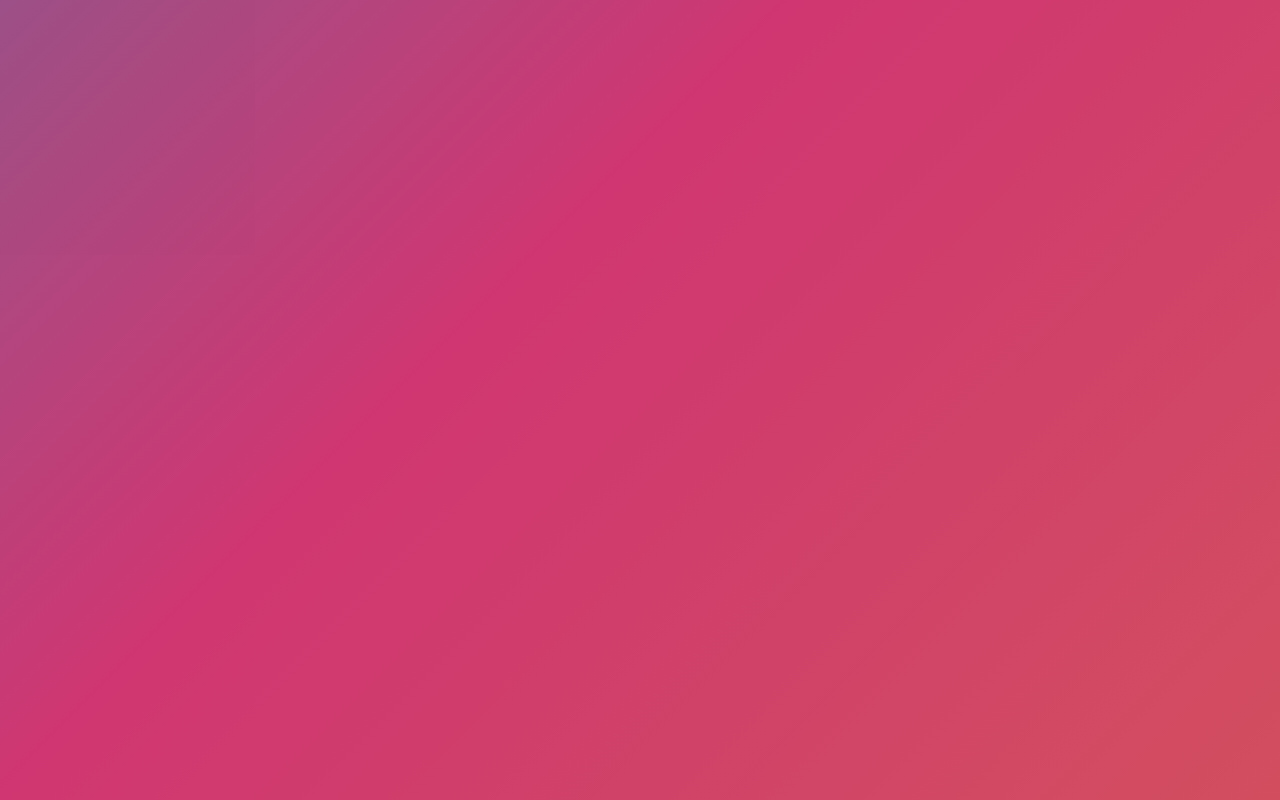
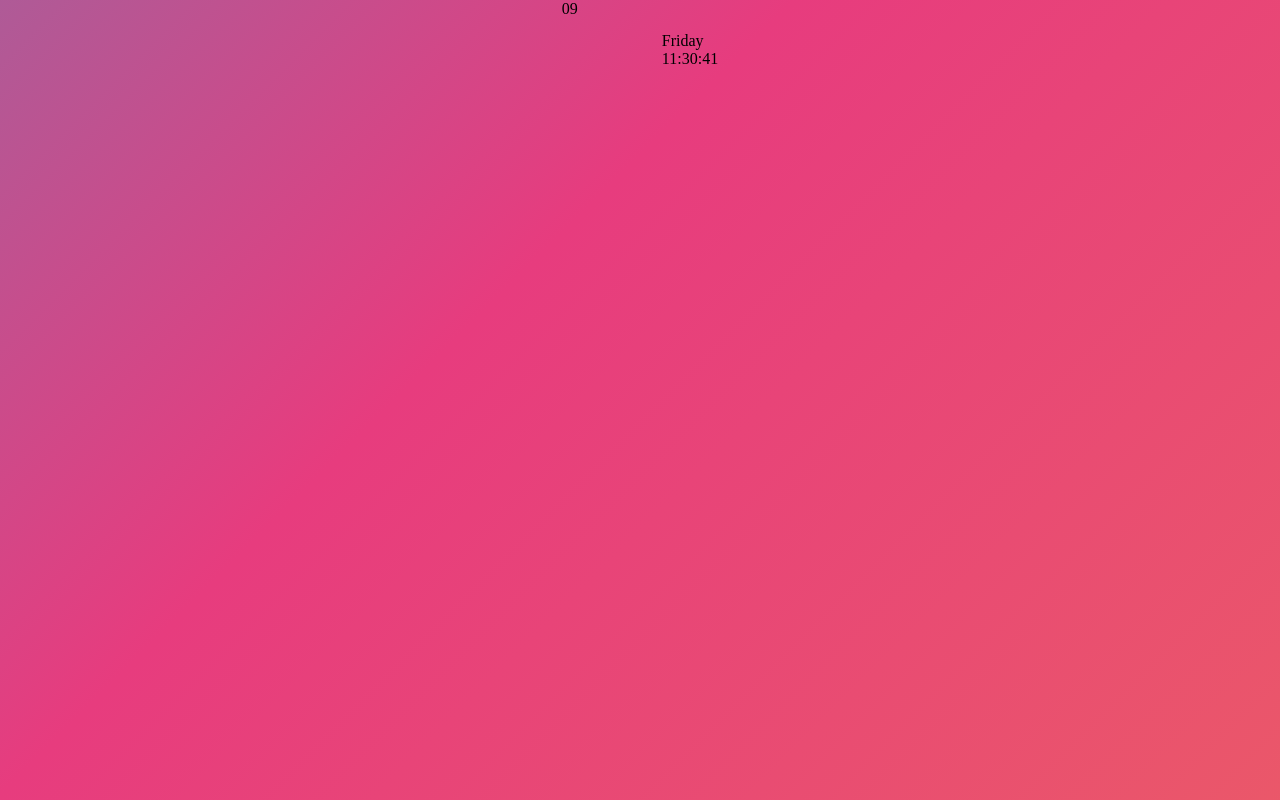
Before and after one commit to ohs710/thesistime, a plain HTML site: page index.html in a window 1280 px wide. Drawn offline with Linux system fonts and the light colour scheme.

Commit message:
updates
css

```diff
--- a/css/style.css
+++ b/css/style.css
@@ -9,6 +9,23 @@
     background-color: black;
     opacity:0.1;
     height:100vh;
+
+}
+
+.container_1{
+    display:flex;
+    justify-content:center;
+    align-items:center;
+}
+.container_1 .watch{
+    width: 50%;
+    display:flex;
+    align-items: center;
+    justify-content: center;
+}
+.container_1 .watch .date{
+    height:100px;
+    width:100px;
 }
 
 body{
--- a/index.html
+++ b/index.html
@@ -13,17 +13,14 @@
     <div class="d-flex flex-column justify-content-center w-100 h-100">
 
       <div class="d-flex flex-column justify-content-center align-items-center">
-        <h1 class="fw-light text-white m-0">  </h1>
+        <h1 class="fw-light text-white m-0"></h1>
       </a>
-      </div>
-    </div>
-    </div>
-   <div class="container">
+   <div class="container_1">
     <div class="watch">
       <div class="date">
           09
       </div>
-      <div class="day-time"></div>
+      <div class="day-time">
       <div class="day">
           Friday
       </div>
@@ -32,7 +29,7 @@
           </div>
       </div>
       <div class="dorn">
-
+        </div>
       </div>
     </div>
    </div>
```
